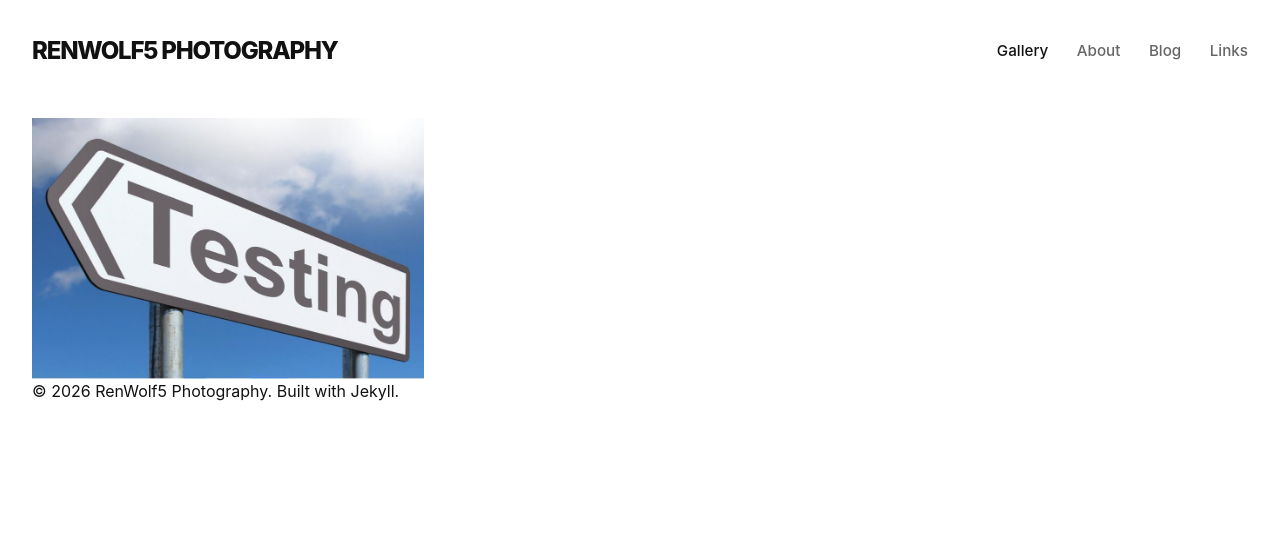
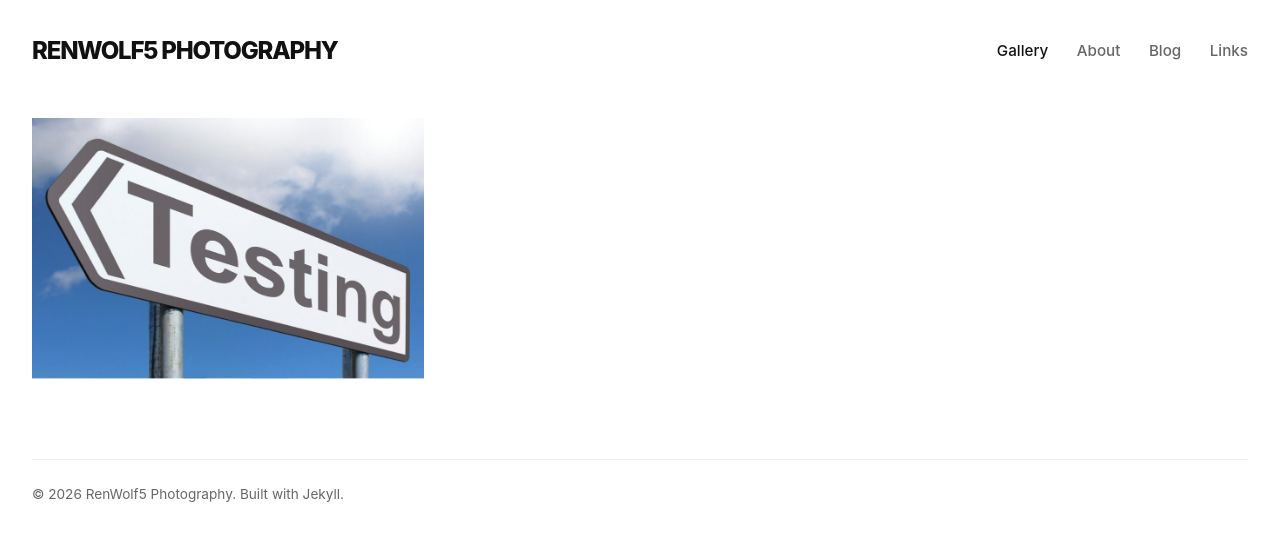
Before and after one commit to RenWolf5/RenWolf5.github.io, a Jekyll site: the page built from index.html, in a window 1280 px wide. Shown: the top 541 px of the page. Built offline with Jekyll 4.4.1, drawn with Linux system fonts in a browser that asks for light colours; some web fonts are replaced.

Commit message:
Add footer styling to main.css
Added footer styling to main CSS file.

```diff
--- a/assets/css/main.css
+++ b/assets/css/main.css
@@ -41,6 +41,15 @@ body {
   transition: color 0.2s ease;
 }
 .site-nav a:hover, .site-nav a.active { color: var(--text-color); }
+
+/* Footer Elements */
+.site-footer {
+  margin-top: 5rem; /* This adds a generous, clean spacing gap */
+  border-top: 1px solid #eeeeee; /* Optional: adds a subtle modern divider line */
+  padding-top: 1.5rem;
+  font-size: 0.85rem;
+  color: var(--accent-color);
+}
 
 /* Gallery Grid styling inspired by Cosmic Hippopotamus */
 .gallery-grid {
```
